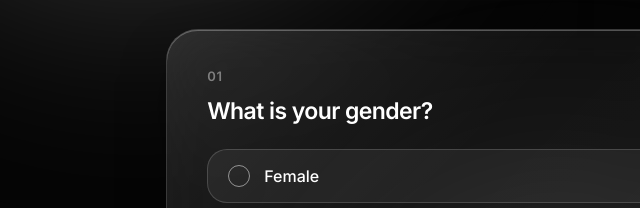
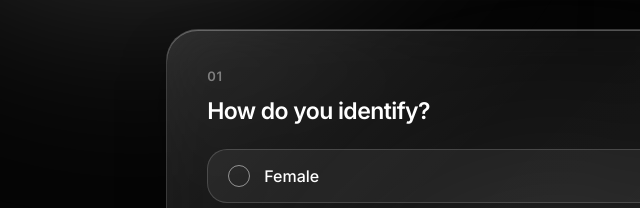
Before and after one commit to emmettmack/lettered-survey, a plain HTML site: page index.html in a window 1280 px wide. Shown: the part 399-607 px from the top of the page, 85-725 px from the left. Drawn offline with Linux system fonts and the light colour scheme.

Commit message:
Add files via upload

```diff
--- a/index.html
+++ b/index.html
@@ -34,7 +34,7 @@
     <!-- Gender -->
     <div class="q glass">
       <fieldset>
-        <legend><span class="num">01</span>What is your gender?</legend>
+        <legend><span class="num">01</span>How do you identify?</legend>
         <div class="body opts">
           <input type="radio" name="q0" id="q0a" value="Female"><label for="q0a">Female</label>
           <input type="radio" name="q0" id="q0b" value="Male"><label for="q0b">Male</label>
```
